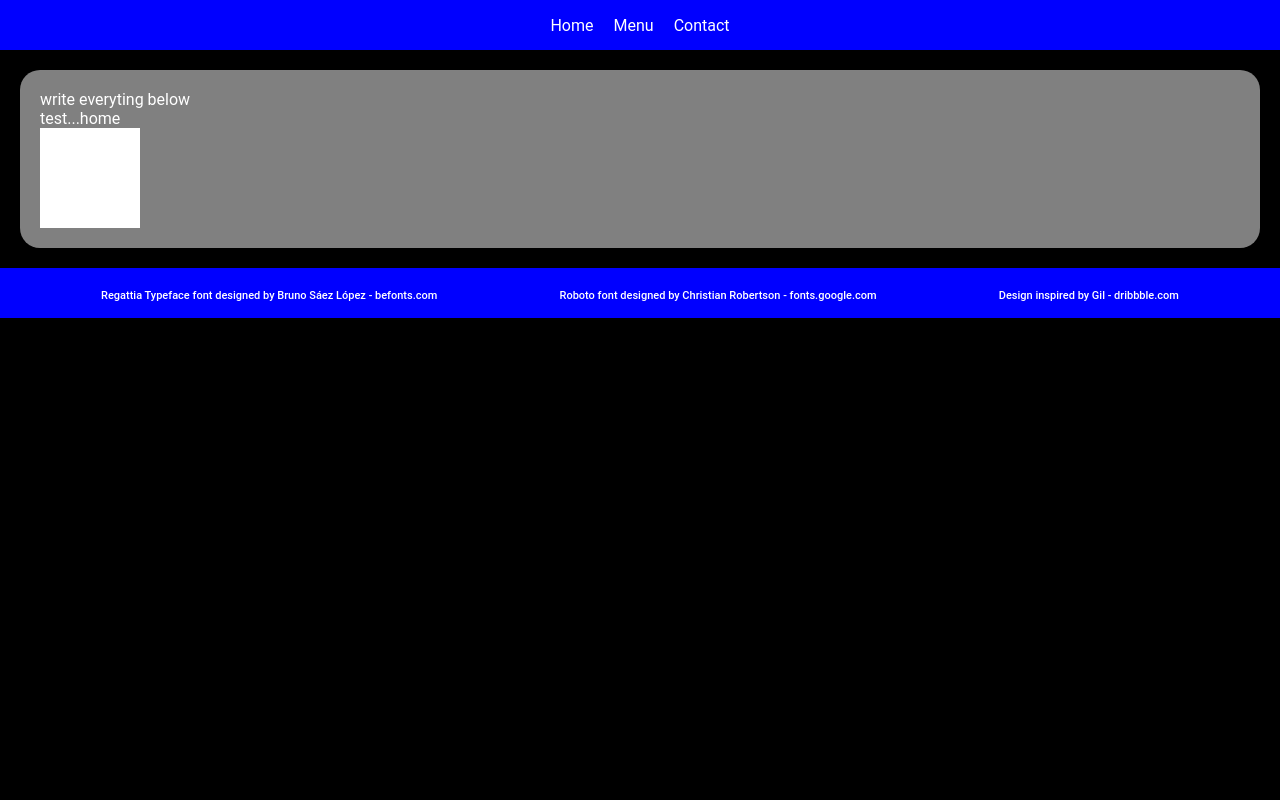
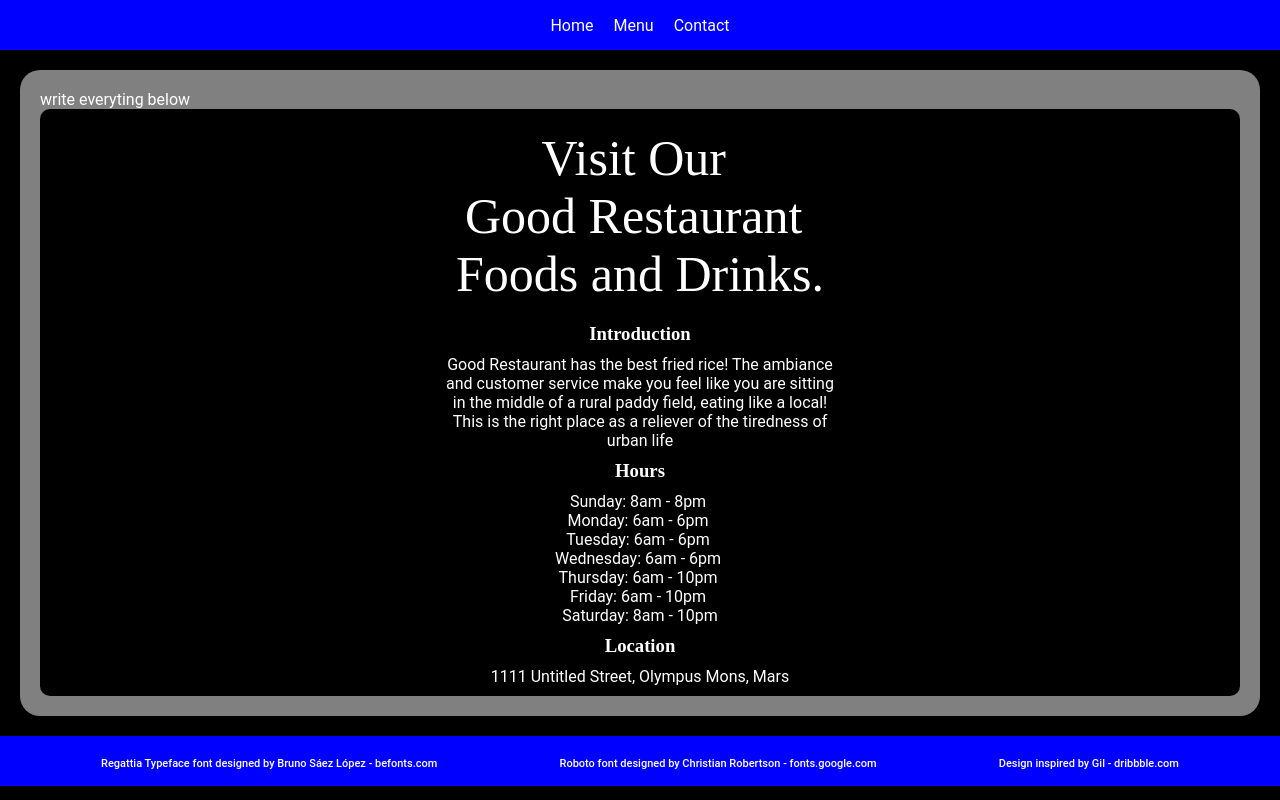
Before and after one commit to novanAfnd/Restaurant_Page, a website built with webpack: page dist/index.html in a window 1280 px wide. Built offline with nearby package versions, Linux system fonts and the light colour scheme; files whose address does not match are found by name.

Commit message:
Build Home content

```diff
--- a/src/contact.js
+++ b/src/contact.js
@@ -1,7 +1,15 @@
 const contactContentContainer = document.createElement("div");
 contactContentContainer.className = "contact_content_container";
-contactContentContainer.textContent = "test...contact";
+
+const contactContentInner = document.createElement("div");
+contactContentInner.className = "content_container_inner";
+
+const contactHeader = document.createElement("div");
+contactHeader.className = "content_header";
+contactHeader.textContent = "Contact Us";
 
 export function contactActive() {
   content.appendChild(contactContentContainer);
+  contactContentContainer.append(contactContentInner);
+  contactContentInner.appendChild(contactHeader);
 }
--- a/src/home.js
+++ b/src/home.js
@@ -1,14 +1,61 @@
 const homeContentContainer = document.createElement("div");
 homeContentContainer.className = "home_content_container";
-homeContentContainer.textContent = "test...home";
 
-const homeContentTitle = document.createElement("div");
-homeContentTitle.className = "content_title";
-homeContentTitle.textContent = "Home title";
+const homeContentInner = document.createElement("div");
+homeContentInner.className = "content_container_inner";
+
+// Header
+const homeHeader = document.createElement("div");
+homeHeader.className = "content_header";
+homeHeader.setAttribute("style", "white-space: pre;");
+homeHeader.textContent = "Visit Our \r\n";
+homeHeader.textContent += "Good Restaurant \r\n";
+homeHeader.textContent += "Foods and Drinks.";
+
+// Intro
+const homeIntro = document.createElement("div");
+homeIntro.className = "content_main";
+const homeIntroHeader = document.createElement("h3");
+homeIntroHeader.textContent = "Introduction";
+homeIntro.appendChild(homeIntroHeader);
+const homeIntroText = document.createElement("p");
+homeIntroText.textContent =
+  "Good Restaurant has the best fried rice! The ambiance and customer service make you feel like you are sitting in the middle of a rural paddy field, eating like a local! This is the right place as a reliever of the tiredness of urban life";
+homeIntro.appendChild(homeIntroText);
+// Hours
+const homeHours = document.createElement("div");
+homeHours.className = "content_main";
+const homeHoursHeader = document.createElement("h3");
+homeHoursHeader.textContent = "Hours";
+homeHours.appendChild(homeHoursHeader);
+const homeHoursText = document.createElement("p");
+homeHoursText.setAttribute("style", "white-space: pre;");
+homeHoursText.textContent = "Sunday: 8am - 8pm \r\n";
+homeHoursText.textContent += "Monday: 6am - 6pm \r\n";
+homeHoursText.textContent += "Tuesday: 6am - 6pm \r\n";
+homeHoursText.textContent += "Wednesday: 6am - 6pm \r\n";
+homeHoursText.textContent += "Thursday: 6am - 10pm \r\n";
+homeHoursText.textContent += "Friday: 6am - 10pm \r\n";
+homeHoursText.textContent += "Saturday: 8am - 10pm";
+homeHours.appendChild(homeHoursText);
+
+// location
+const homeLocation = document.createElement("div");
+homeLocation.className = "content_main";
+const homeLocationHeader = document.createElement("h3");
+homeLocationHeader.textContent = "Location";
+homeLocation.appendChild(homeLocationHeader);
+const homeLocationText = document.createElement("p");
+homeLocationText.textContent = "1111 Untitled Street, Olympus Mons, Mars";
+homeLocation.appendChild(homeLocationText);
 
 export function homeActive() {
   content.appendChild(homeContentContainer);
-  homeContentContainer.appendChild(homeContentTitle);
+  homeContentContainer.appendChild(homeContentInner);
+  homeContentInner.appendChild(homeHeader);
+  homeContentInner.appendChild(homeIntro);
+  homeContentInner.appendChild(homeHours);
+  homeContentInner.appendChild(homeLocation);
 }
 
 //... kita mengambil element dengan id "content", karena element dengan id "content" juga memiliki nama class "content"
--- a/src/menu.js
+++ b/src/menu.js
@@ -1,7 +1,15 @@
 const menuContentContainer = document.createElement("div");
 menuContentContainer.className = "menu_content_container";
-menuContentContainer.textContent = "test...menu";
+
+const menuContentInner = document.createElement("div");
+menuContentInner.className = "content_container_inner";
+
+const menuHeader = document.createElement("div");
+menuHeader.className = "content_header";
+menuHeader.textContent = "Menu";
 
 export function menuActive() {
   content.appendChild(menuContentContainer);
+  menuContentContainer.appendChild(menuContentInner);
+  menuContentInner.appendChild(menuHeader);
 }
--- a/src/style.css
+++ b/src/style.css
@@ -63,19 +63,33 @@ body {
   display: none;
 }
 
-.content_title {
-  background-color: white;
-  width: 100px;
-  height: 100px;
+.content_container_inner {
+  background: black;
+  min-width: 100%;
+  min-height: 500px;
+  border-radius: 10px;
+  padding: 10px;
+  display: flex;
+  flex-direction: column;
+  align-items: center;
 }
 
 .content_header {
+  font-family: "Regattia";
+  font-size: 50px;
+  text-align: center;
+  margin: 10px;
 }
 
-.content_hours {
+.content_main {
+  text-align: center;
+  width: 400px;
 }
 
-.content_location {
+.content_main h3 {
+  font-family: "Regattia";
+  text-align: center;
+  margin: 10px;
 }
 
 /* Content for menu */
```
Also changed, not shown: dist/contact.js, dist/home.js, dist/main.js, dist/menu.js.
